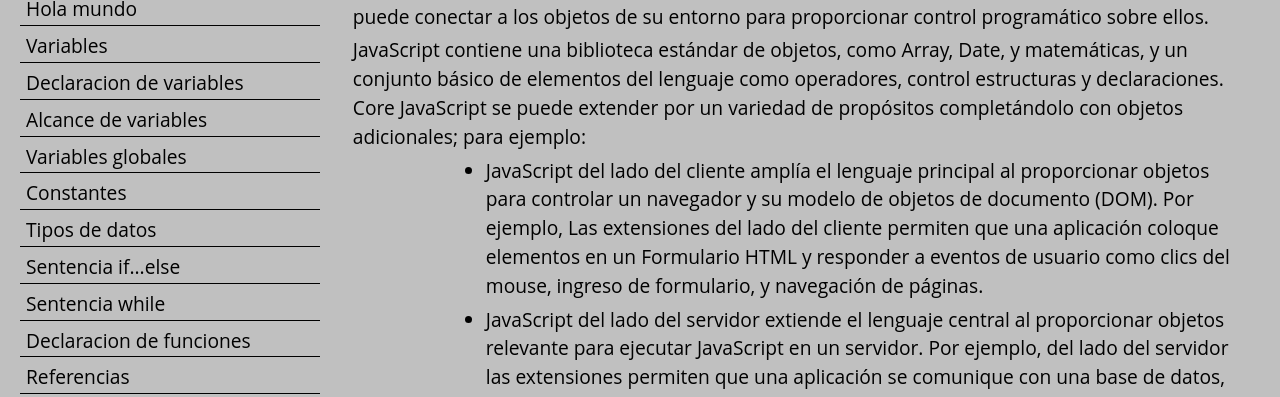
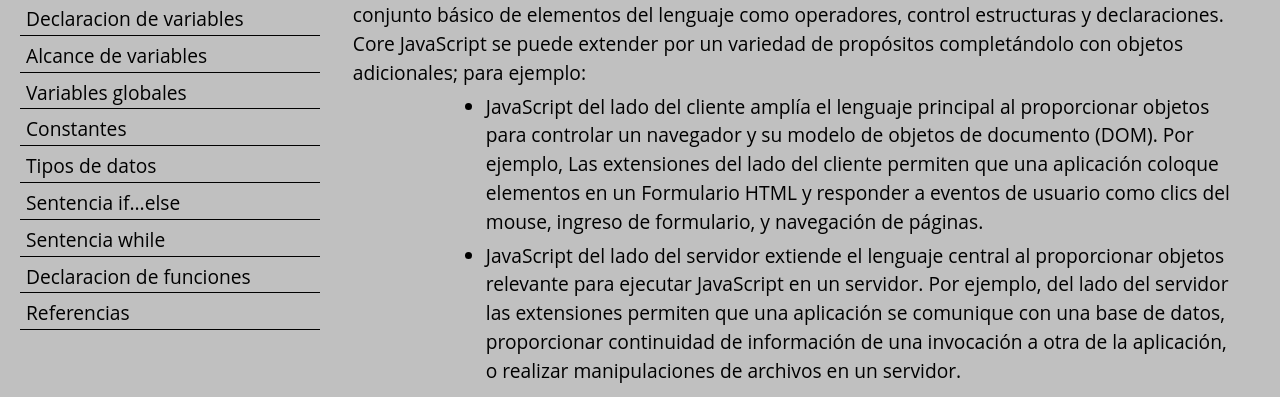
Before and after one commit to RoySS248/Odin-s-practices, a plain HTML site: page HTML_and_CSS_Basics/Responsive_Web_Design/8_Responsive_web_design_projects/4_Build_a_technical_documentation_page/build-a-technical-documentation-page.html in a window 1280 px wide. Shown: the part 254-651 px from the top of the page. Drawn offline with Linux system fonts and the light colour scheme.

Commit message:
Update technical_page.css

```diff
--- a/HTML_and_CSS_Basics/Responsive_Web_Design/8_Responsive_web_design_projects/4_Build_a_technical_documentation_page/Assets/technical_page.css
+++ b/HTML_and_CSS_Basics/Responsive_Web_Design/8_Responsive_web_design_projects/4_Build_a_technical_documentation_page/Assets/technical_page.css
@@ -25,14 +25,14 @@ body {
 
 #navbar {
   position: fixed;
-  top: 10vw;
+  top: 5vw;
   left: 5px;
-  height: 100%;
+  max-height: 80vw;
   width: 25vw;
 }
 
 #main {
-  margin-top: 10vw;
+  margin-top: 5vw;
   margin-left: 25vw;
 }
 
@@ -64,6 +64,7 @@ navbar ul li {
   color: black;
 }
 
+
 @media (max-width: 600px) {
   #title {
   font-size: 80px;
```
